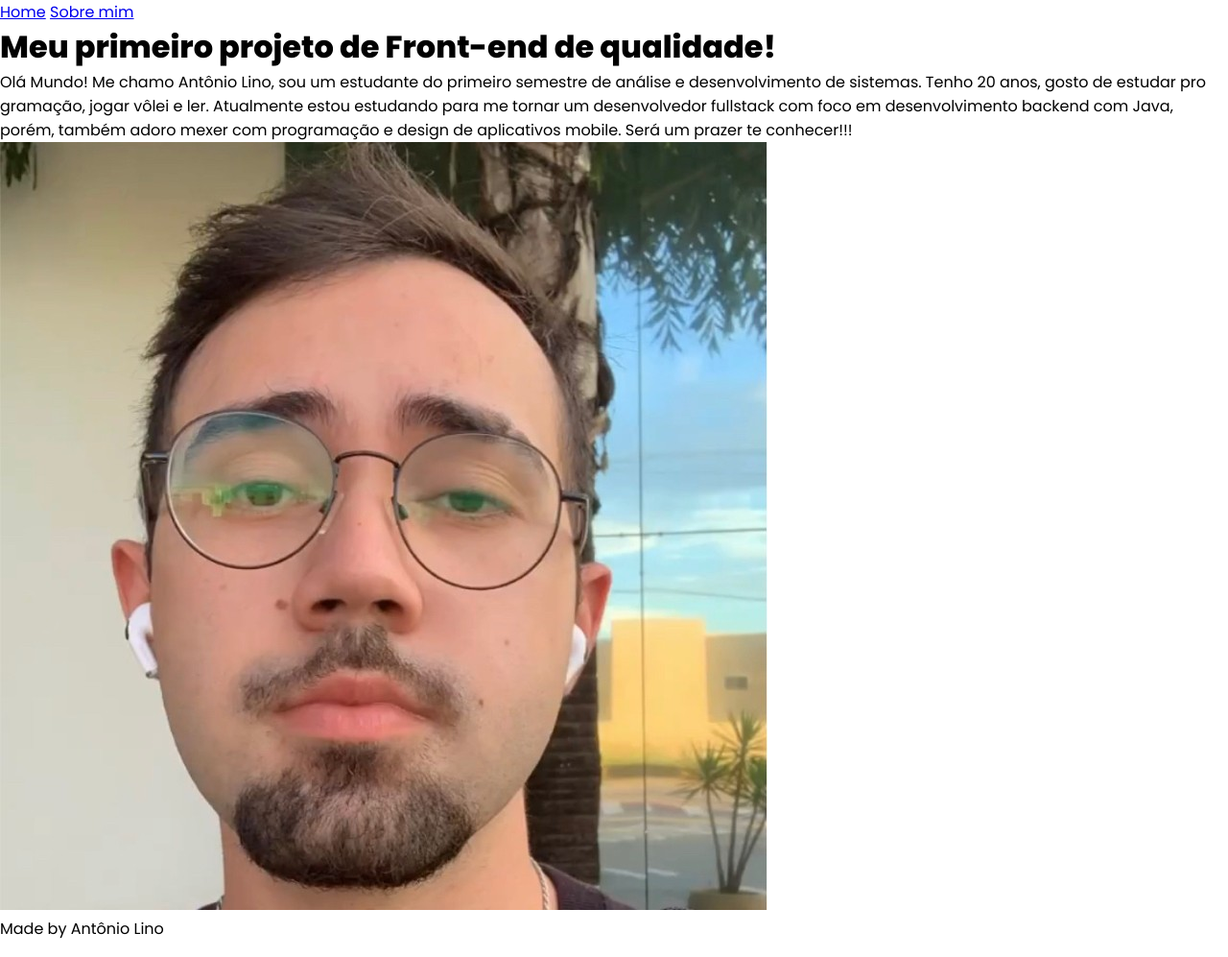
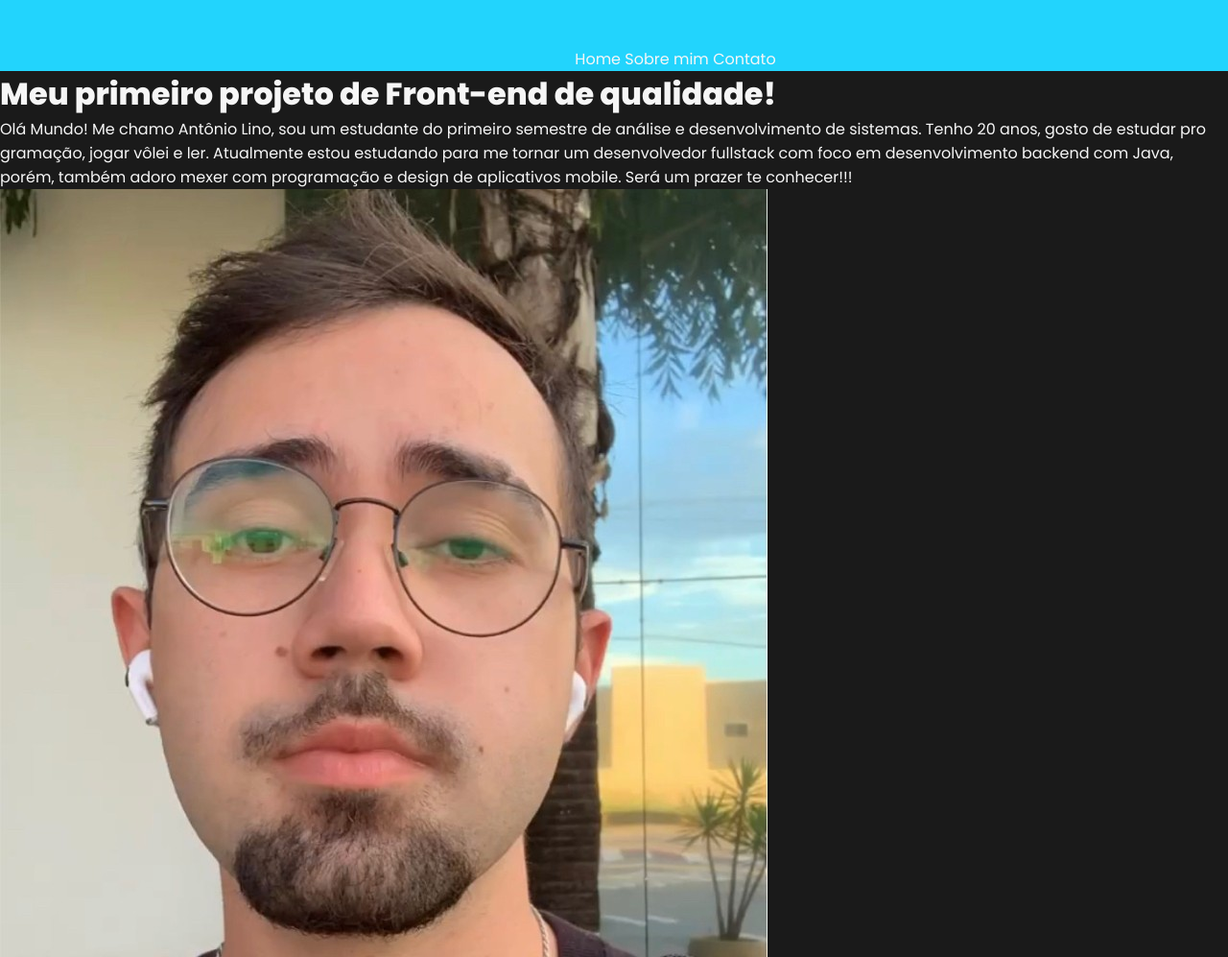
Before and after one commit to AntonioALino/Aula-Front-End-Alura, a plain HTML site: page SobreMim.html in a window 1280 px wide. Shown: the top 997 px of the page at 96% size. Drawn offline with Linux system fonts and the light colour scheme.

Commit message:
Modificando o HTML e CSS da página Sobre Mim

```diff
--- a/AboutMe.css
+++ b/AboutMe.css
@@ -2,6 +2,12 @@
 
 body {
   font-family: 'Poppins', sans-serif;
+}
+
+:root{
+  --background-color: #1a1a1a;
+  --primary-color: #22d4fd;
+  --secundary-color: #f6f6f6;
 }
 
 *{
@@ -10,3 +16,30 @@ body {
  box-sizing: border-box;
  font-family: 'Poppins', 'Arial';
 }
+
+.header{
+  padding: 2% 0% 0% 10%;
+  position: relative;
+  background-color: var(--primary-color);
+}
+.navigation {
+  gap: 80px;
+  text-align: end;
+  justify-self: center;
+  padding: 2% 0% 0% 0%;
+  max-height: 70px;
+
+}
+
+
+.List-Header{
+  text-decoration: none;
+  overflow: hidden;
+  color: var(--secundary-color);
+}
+
+body{
+  height: 100%;
+  background-color: var(--background-color);
+  color: var(--secundary-color);
+}
--- a/SobreMim.html
+++ b/SobreMim.html
@@ -8,9 +8,11 @@
   <title>Sobre Antônio Lino</title>
 </head>
 <body>
-  <nav>
-    <a class="List-Header" href="#">Home</a>
+  <header class="header">
+  <nav class="navigation">
+    <a class="List-Header" href="index.html">Home</a>
     <a class="List-Header" href="SobreMim.html">Sobre mim</a>
+    <a class="List-Header" href="mailto=antonioaplino@gmail.com">Contato</a>
   </nav>
 </header>
 <main class="Apresentation">
```
